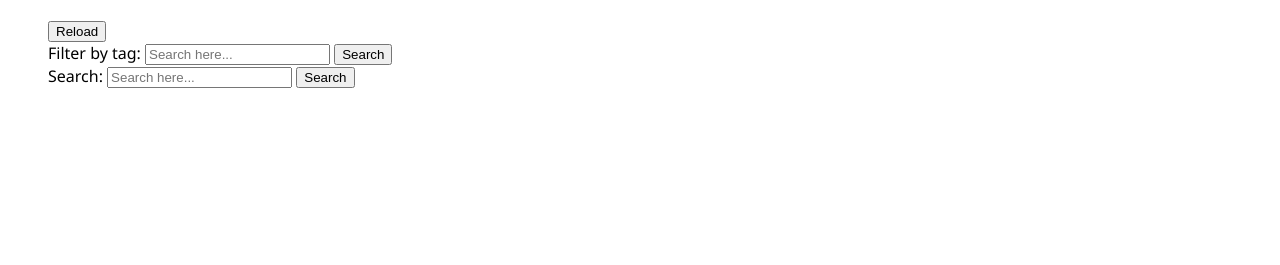
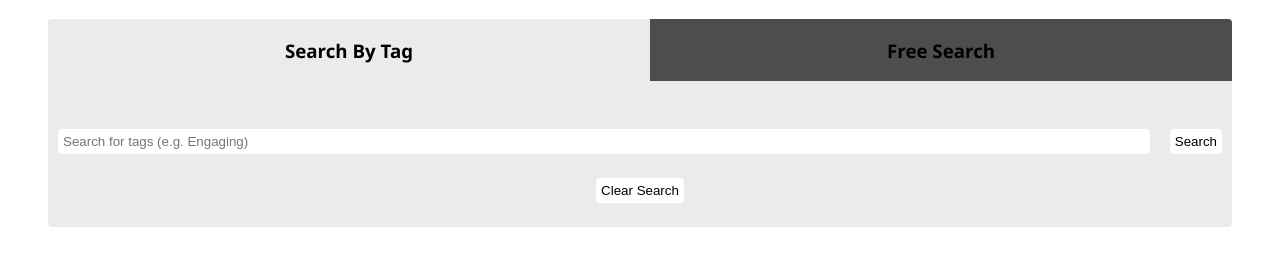
Before and after one commit to jarasmar/Video-Tutorial-App, a website: page index.html in a window 1280 px wide. Shown: the part 91-356 px from the top of the page. Drawn offline with nearby package versions, Linux system fonts and the light colour scheme; no server answers.

Commit message:
Style search options

```diff
--- a/css/index.css
+++ b/css/index.css
@@ -1,15 +1,73 @@
 body {
   background-color: #fff;
   font-family: 'Segoe UI', Tahoma, Geneva, Verdana, sans-serif;
+  width: 100%;
   padding: 24px 48px;
   margin: 0;
-}
-body > * {
   box-sizing: border-box;
 }
 
 /* Search Boxes */
+.search-container {
+  background-color: #ebebeb;
+  display: flex;
+  flex-direction: column;
+  border-radius: 4px;
+}
 
+.nav-search {
+  display: flex;
+  flex-direction: row;
+  align-items: center;
+}
+.nav-btn {
+  flex-grow: 1;
+  text-align: center;
+  background-color: #4d4d4d;
+}
+.nav-search #tag-nav-btn {
+  border-radius: 4px 0 0 0;
+}
+.nav-search #free-search-nav-btn {
+  border-radius: 0 4px 0 0;
+}
+.nav-btn.active {
+  background-color: #ebebeb;
+}
+
+input[type=text] {
+  border: none;
+  border-radius: 4px;
+  padding: 5px;
+}
+
+.button {
+  background-color: #fff;
+  padding: 5px;
+  border-radius: 4px;
+  border: none;
+}
+
+
+.search-bar-container {
+  padding: 48px 10px 24px;
+  display: flex;
+  flex-direction: column;
+}
+.search-bar-btn {
+  width: 100%;
+  display: flex;
+  flex-direction: row;
+  justify-content: space-between;
+}
+.search-bar {
+  width: 100%;
+  margin-right: 20px;
+}
+.refresh-search {
+  align-self: center;
+  margin-top: 24px;
+}
 
 /* Result List */
 #result-list {
@@ -20,6 +78,7 @@ body > * {
   padding: 0;
   display: flex;
   flex-direction: row;
+  justify-content: space-between;
   flex-wrap: wrap;
 }
 
@@ -32,6 +91,7 @@ body > * {
   border-radius: 4px;
   margin: 10px;
   width: calc(50% - 40px);
+  word-break: break-word;
 }
 .list-item h3 {
   margin-top: 0;
--- a/index.html
+++ b/index.html
@@ -13,20 +13,38 @@
 <body>
   <h1>Video Tutorial Web App</h1>
 
-  <input type="submit" onClick="refreshSearch();" value="Reload">
 
-  <div id="tag-search-container" class="search-container">
-    <label for="tag-selector">Filter by tag:</label>
-    <input id="search-tag-input" type="text" placeholder="Search here..." >
-    <input id="search-tag-btn" type="submit" value="Search" onClick="filterByTagInput()">
+  <div class="search-container">
+    <div class="nav-search">
+      <div class="nav-btn active" id="tag-nav-btn" onClick="changeToTagSearch();">
+        <h3>Search By Tag</h3>
+      </div>
+      <div class="nav-btn" id="free-search-nav-btn" onClick="changeToFreeSearch();">
+        <h3>Free Search</h3>
+      </div>
+    </div>
+
+    <div id="tag-search-container" class="search-bar-container">
+      <div class="search-bar-btn">
+        <input id="search-tag-input" class="search-bar" type="text" placeholder="Search for tags (e.g. Engaging)" >
+        <input id="search-tag-btn" class="search-btn button" type="submit" value="Search" onClick="filterByTagInput()">
+      </div>
+
+      <input class="refresh-search button" type="submit" onClick="refreshSearch();" value="Clear Search">
+    </div>
+
+
+    <div id="free-search-container" class="search-bar-container">
+      <div class="search-bar-btn">
+        <input id="search-input" class="search-bar" type="text" placeholder="Find videos by title or teacher" >
+        <input id="search-btn" class="search-btn button" type="submit" value="Search" onClick="filterBySearchInput()">
+      </div>
+
+      <input class="refresh-search button" type="submit" onClick="refreshSearch();" value="Clear Search">
+    </div>
   </div>
 
 
-  <div id="free-search-container" class="search-container">
-    <label for="search-input">Search:</label>
-    <input id="search-input" type="text" placeholder="Search here..." >
-    <input id="search-btn" type="submit" value="Search" onClick="filterBySearchInput()">
-  </div>
 
   <p id="no-result-info">Sorry, there are currently no videos for your search.</p>
 
@@ -37,7 +55,10 @@
   <script>
     $(document).ready(function() {
       $("#no-result-info").hide()
+      $("#free-search-container").hide()
+
       downloadAllVideos();
+
     })
   </script>
 </body>
--- a/js/index.js
+++ b/js/index.js
@@ -23,11 +23,15 @@ function buildResultList(list) {
     $(listContainer).append(`<li class="list-item" id="${video.id}">\
     <span><h3><a href="${video.videoUrl}" target=blank>${video.videoTitle}</a></h3></span>\
     <span class="teacher-name">${video.teacherName}</span>\
-    <span>Tags: ${video.tags}</span>\
-
-    <span class='rating'>${(video.averageUserRating * 10).toFixed(2)}</span>\
+    <span class="tags-list">${video.tags}</span>\
+    <span class='rating'>${(video.averageUserRating * 10).toFixed(2)}&#9733;</span>\
     </li>`)
   });
+}
+
+// Style tags
+function styleTags(tags) {
+  console.log(tags)
 }
 
 // Refresh Search Functionality
@@ -166,3 +170,19 @@ function filterBySearchInput() {
   })
 
 }
+
+// Change Search options
+function changeToFreeSearch() {
+  $("#free-search-container").show()
+  $("#tag-search-container").hide()
+
+  $("#tag-nav-btn").removeClass("active");
+  $("#free-search-nav-btn").addClass("active");
+}
+function changeToTagSearch() {
+  $("#free-search-container").hide()
+  $("#tag-search-container").show()
+
+  $("#tag-nav-btn").addClass("active");
+  $("#free-search-nav-btn").removeClass("active");
+}
```
